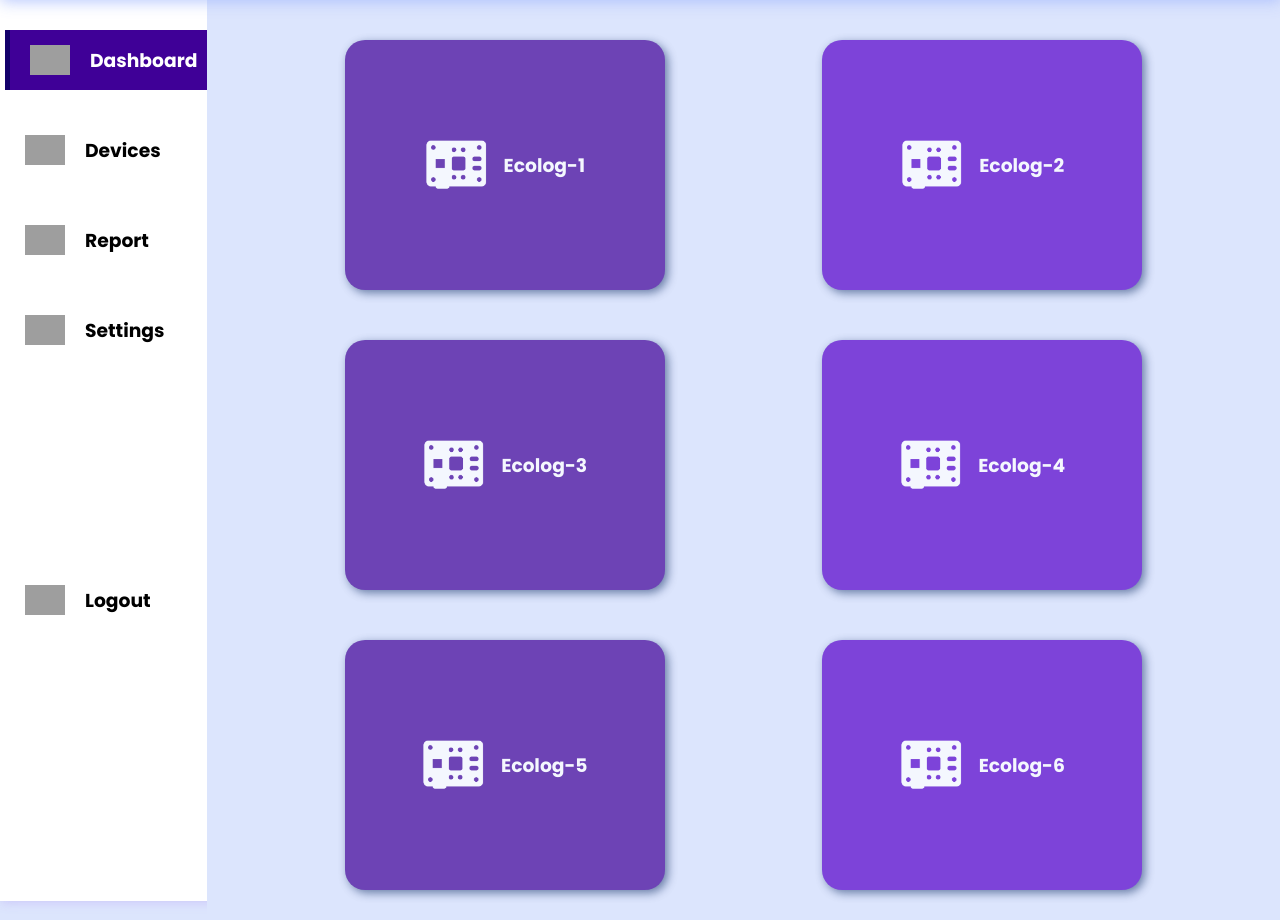
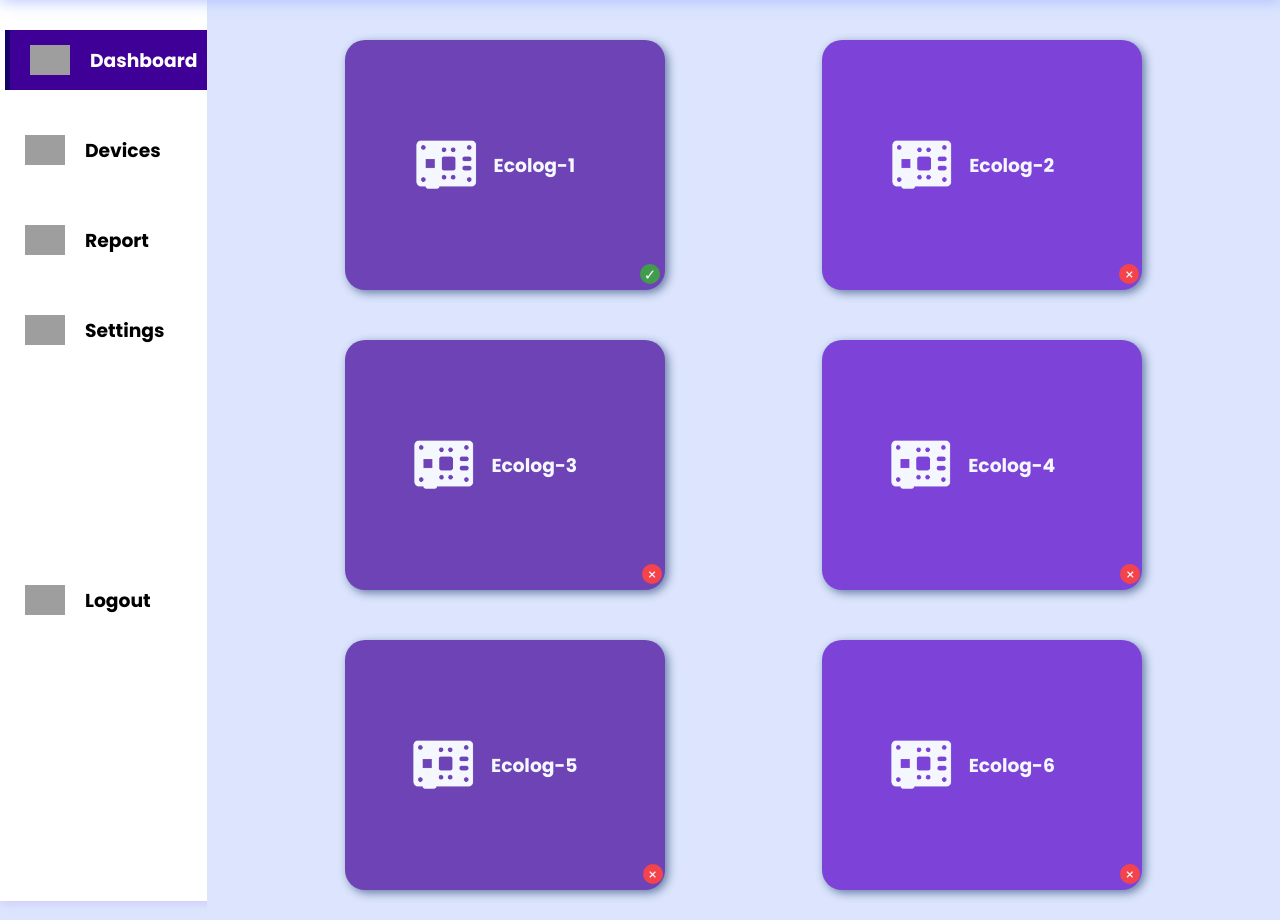
Before and after one commit to st0rm47/Project-Ecolog, a Flask app: page /dashboard in a window 1280 px wide. Shown: the part 70-990 px from the top of the page. Run offline with Flask 3, Linux system fonts and the light colour scheme; the visitor is signed in with stand-in values (Sample User, id 1); grey boxes are pictures that could not be loaded.

Commit message:
Added online and offline status -In dashboard page

```diff
--- a/Project/static/css/dashboard.css
+++ b/Project/static/css/dashboard.css
@@ -186,6 +186,7 @@ background-color: var(--Border-color);
     cursor: pointer;
 }
 .box {
+position: relative;
 height: 250px;/*  130px */
 width: 320px;
 border-radius: 20px;
@@ -231,6 +232,40 @@ height: 50px;
 }
 .box .text {
 color: white;
+}
+
+.online-status, .offline-status{
+    position: relative;
+    top: 109px;
+    right: -65px;
+    width: 20px; /* Adjust the width as needed */
+    height: 20px; /* Adjust the height as needed */
+    background-color: green; /* Set the color for online status */
+    border-radius: 50%; /* Make it circular */
+}
+.online-status::before,
+.offline-status::before {
+    content: '\2713'; /* Unicode character for checkmark */
+    position: absolute;
+    top: 50%;
+    left: 50%;
+    transform: translate(-50%, -50%);
+    font-size: 15px; /* Adjust font size as needed */
+    color: white; /* Set color for the checkmark */
+}
+.online-status {
+    background-color: green; /* Set the color for online status */
+}
+
+.offline-status {
+    background-color: red; /* Set the color for offline status */
+    color: white; /* Set color for the cross sign */
+
+}
+
+/* Add cross sign for offline status */
+.offline-status::before {
+    content: '\00D7'; /* Unicode character for multiplication sign (cross) */
 }
 .topic {
 font-size: 13px;
--- a/Project/templates/dashboard.html
+++ b/Project/templates/dashboard.html
@@ -94,9 +94,12 @@
                         <h2 class="topic"></h2>
                     </div>
                     <img src="/static/pi4.png" alt="Dummy Image 1">
-                     &emsp;
+                    &emsp;
 
                     <h3 style="text-align: center; color: #fff">Ecolog-1</h3>
+
+                    <!-- Online status indicator -->
+                    <div class="online-status"></div>
                 </div>
 
                 <div class="box box2">
@@ -107,6 +110,7 @@
                     <img src="/static/pi4.png" alt="Dummy Image 2">
                     &emsp;
                     <h3 style="text-align: center; color: #fff">Ecolog-2</h3>
+                    <div class="offline-status"></div>
                 </div>
 
                 <div class="box box3">
@@ -117,6 +121,7 @@
                     <img src="/static/pi4.png" alt="Dummy Image 3">
                     &emsp;
                     <h3 style="text-align: center; color: #fff">Ecolog-3</h3>
+                    <div class="offline-status"></div>
                 </div>
 
                 <div class="box box4">
@@ -127,6 +132,7 @@
                     <img src="/static/pi4.png" alt="Dummy Image 4">
                     &emsp;
                     <h3 style="text-align: center; color: #fff">Ecolog-4</h3>
+                    <div class="offline-status"></div>
                 </div>
 
                 <div class="box box5">
@@ -137,6 +143,7 @@
                     <img src="/static/pi4.png" alt="Dummy Image 5">
                     &emsp;
                     <h3 style="text-align: center; color: #fff">Ecolog-5</h3>
+                    <div class="offline-status"></div>
                 </div>
 
                 <div class="box box6">
@@ -147,6 +154,7 @@
                     <img src="/static/pi4.png" alt="Dummy Image 6">
                     &emsp;
                     <h3 style="text-align: center; color: #fff">Ecolog-6</h3>
+                    <div class="offline-status"></div>
                 </div>
             </div>
         </div>
```
